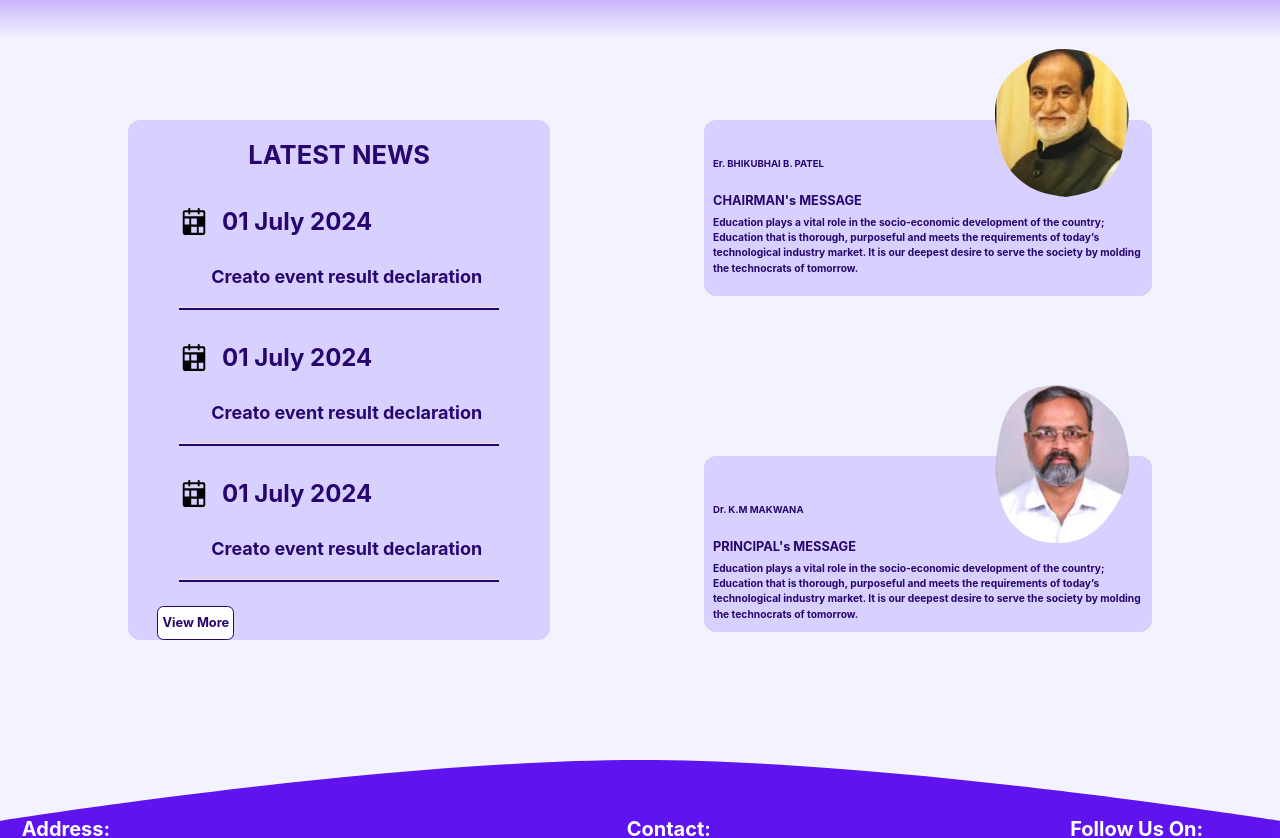
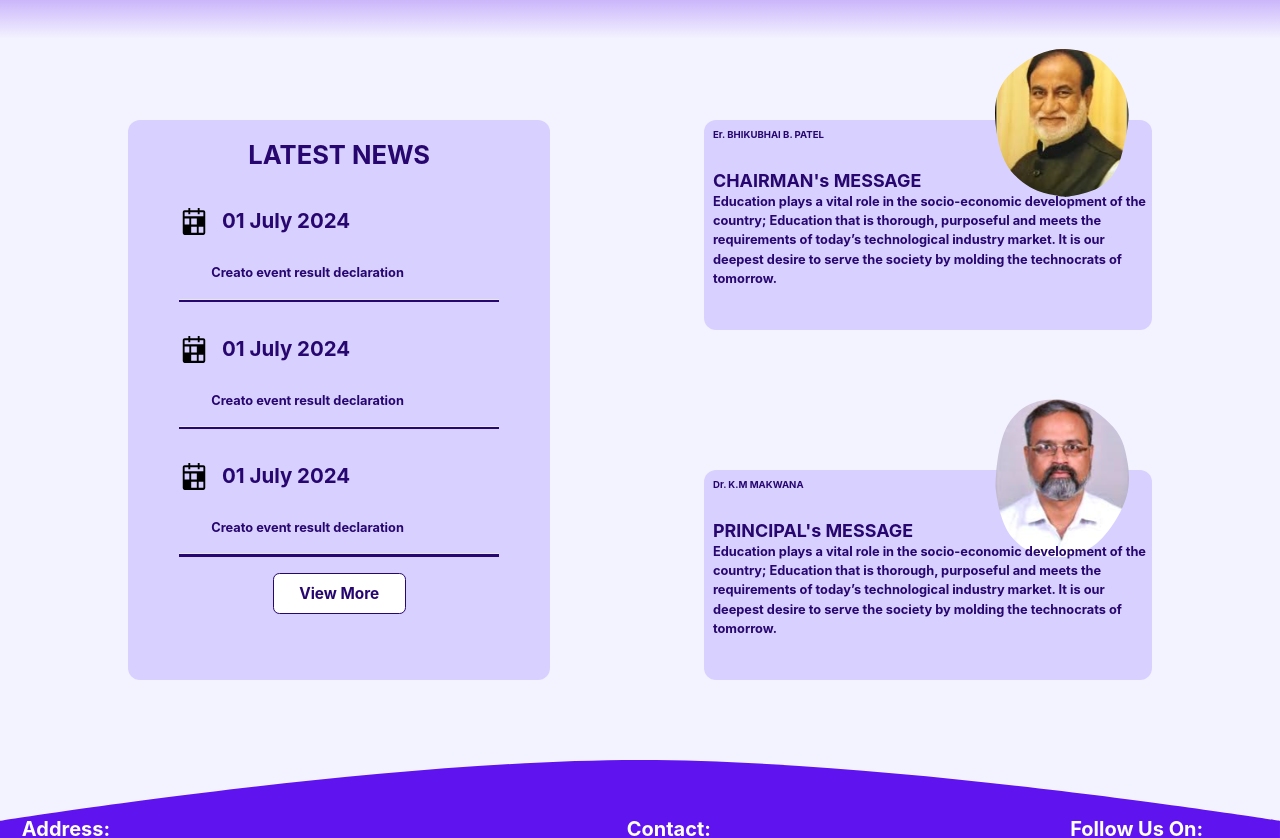
Before and after one commit to Aaditya-T/bbit-website, a Next.js app: page / in a window 1280 px wide. Shown: the part 760-1598 px from the top of the page. Built offline with nearby package versions, Linux system fonts and the light colour scheme; a web font is replaced by a local one.

Commit message:
prin/chairman message fix

```diff
--- a/pages/index.js
+++ b/pages/index.js
@@ -91,13 +91,15 @@ const Home = () => {
         <motion.div
           initial={{ opacity: 0, y: 40 }}
           transition={{ duration: 1.5 }}
-          whileInView={{ opacity: 1, y: 0 }}
-          className="flex flex-row w-[80vw] mx-auto mt-[10vh] gap-[2vw] h-[80vh]">
-          <div className="w-[45vw] bg-[#d8d1ff] rounded-xl flex flex-col h-[65vh]">
-            <h1 className="text-[2vw] font-bold text-[--text-primary] text-center mt-[2vh]">LATEST NEWS</h1>
+          whileInView={{ opacity: 1, y: 0}}
+          className="flex flex-row w-[80vw] mx-auto mt-[10vh] gap-[2vw] h-[80vh]"
+        >
+          <div className="w-[45vw] bg-[#d8d1ff] rounded-xl flex flex-col h-[70vh]">
+            <h1 className="text-[--text-primary] text-center mt-[2vh] text-[2vw] font-bold">
+              LATEST NEWS
+            </h1>
             <div className="flex flex-col items-center">
-              {
-                Array(3)
+              {Array(3)
                 .fill(0)
                 .map((_, index) => (
                   <div key={index} className="flex flex-col mt-[4vh] w-full">
@@ -107,57 +109,68 @@ const Home = () => {
                         alt="calendar"
                         className="mr-[1vw]"
                       />
-                        <h3 className="font-bold text-[#27066F] text-2xl">01 July 2024</h3>
+                      <h3 className="font-bold text-[#27066F] text-[1.6vw]">
+                        01 July 2024
+                      </h3>
                     </div>
-                      <p className="text-start ml-[6.5vw] mt-6 text-[#27066F] font-bold text-lg">Creato event result declaration</p>
-                      <hr className="w-[25vw] h-[3px] mx-auto mt-[2vh] bg-[#27066F]" />
+                    <p className="text-start ml-[6.5vw] mt-6 text-[#27066F] font-bold text-[1vw]">
+                      Creato event result declaration
+                    </p>
+                    <hr className="w-[25vw] h-[0.4vh] mx-auto mt-[2vh] bg-[#27066F]" />
                   </div>
-                  ))
-              }
+                ))}
             </div>
 
-            <button className="bg-white text-[#27066F] font-bold text-[1vw] w-[6vw] mt-[3vh] py-[0.75vh] rounded-[0.5vw] border-[0.1vw] border-[#27066F] ml-[2.3vw] ">
+            <button className="text-[#27066F] rounded-[0.5vw] border-[0.1vw] border-[#27066F] bg-white px-[2vw] py-[1vh] mt-[2vh] mx-auto text-[1.2vw] font-bold">
               View More
             </button>
           </div>
 
-          <div className="flex flex-col w-[45vw] gap-[20vh]">
-            <div className="w-[35vw] bg-[#d8d1ff] rounded-xl ml-[10vw] p-[0.7vw] h-[22vh]">
-              <img src="/home/chairman.svg" alt="Chairman" className="-mt-[10vh] ml-[22vw]" />
+          <div className="flex flex-col w-[45vw] h-[70vh] gap-[25%]">
+            <div className="bg-[#d8d1ff] rounded-xl ml-[10vw] p-[0.7vw] h-[45%] w-[35vw]  translate-y-0">
+              <img
+                src="/home/chairman.svg"
+                alt="Chairman"
+                className="-mt-[10vh] ml-[22vw]"
+              />
 
-              <h4 className="font-bold text-[#27066F] text-[0.75vw] -mt-[5vh]">Er. BHIKUBHAI B. PATEL</h4>
-              <h1 className="text-[1vw] font-bold text-[--text-primary] text-start mt-[2.5vh] mb-1">
-                CHAIRMAN's MESSAGE</h1>
-              <p className="text-[0.8vw] text-[#27066F] text-start font-bold">
-                Education plays a vital role in the socio-economic development of
-                the country; Education that is thorough, purposeful and meets the
-                requirements of today’s technological industry market. It is our
-                deepest desire to serve the society by molding the technocrats of
-                tomorrow.{" "}
+              <h4 className="text-[#27066F] text-[0.75vw] font-bold absolute top-2">
+                Er. BHIKUBHAI B. PATEL
+              </h4>
+              <h1 className="text-[--text-primary] text-start mt-[2.5vh] mb-1 text-[1.4vw] font-bold absolute top-7" >
+                CHAIRMAN's MESSAGE
+              </h1>
+              <p className="text-[1vw] text-[#27066F] text-start font-bold absolute top-[9vh]">
+                Education plays a vital role in the socio-economic development
+                of the country; Education that is thorough, purposeful and meets
+                the requirements of today’s technological industry market. It is
+                our deepest desire to serve the society by molding the
+                technocrats of tomorrow.{" "}
               </p>
             </div>
 
-            <div className="w-[35vw] bg-[#d8d1ff] rounded-xl ml-[10vw] p-[0.7vw] h-[22vh]">
+            <div className="bg-[#d8d1ff] rounded-xl ml-[10vw] p-[0.7vw] h-[45%] w-[35vw]  translate-y-0">
               <img
                 src="/home/principal.svg"
-                alt="Principal"
+                alt="Chairman"
                 className="-mt-[10vh] ml-[22vw]"
               />
-              <h4 className="font-bold text-[#27066F] text-[0.75vw] -mt-[5vh]">
-                Dr. K.M MAKWANA</h4>
-              <h1 className="text-[1vw] font-bold text-[--text-primary] text-start mt-[2.5vh] mb-1">
-                PRINCIPAL's MESSAGE</h1>
-              <p className="text-[0.8vw] text-[#27066F] text-start font-bold">
-                Education plays a vital role in the socio-economic development of
-                the country; Education that is thorough, purposeful and meets the
-                requirements of today’s technological industry market. It is our
-                deepest desire to serve the society by molding the technocrats of
-                tomorrow.{" "}
+
+              <h4 className="text-[#27066F] text-[0.75vw] font-bold absolute top-2">
+                Dr. K.M MAKWANA
+              </h4>
+              <h1 className="text-[--text-primary] text-start mt-[2.5vh] mb-1 text-[1.4vw] font-bold absolute top-7" >
+              PRINCIPAL's MESSAGE
+              </h1>
+              <p className="text-[1vw] text-[#27066F] text-start font-bold absolute top-[9vh]">
+                Education plays a vital role in the socio-economic development
+                of the country; Education that is thorough, purposeful and meets
+                the requirements of today’s technological industry market. It is
+                our deepest desire to serve the society by molding the
+                technocrats of tomorrow.{" "}
               </p>
-
             </div>
           </div>
-
         </motion.div>
       </main>
     </div>
```
Lines whose indentation alone changed are shown as unchanged.
